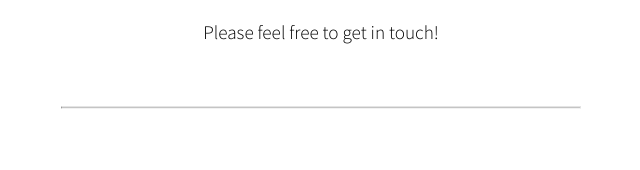
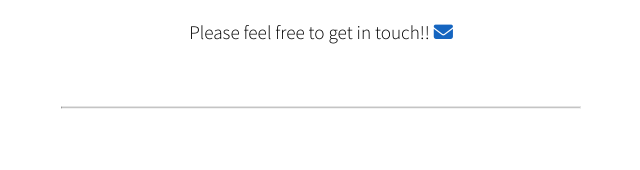
Before and after one commit to tc2718/hello-world, a plain HTML site: page index.html in a window 1280 px wide. Shown: the part 445-615 px from the top of the page, 319-959 px from the left. Drawn offline with Linux system fonts and the light colour scheme; some icons are missing.

Commit message:
add email link

```diff
--- a/index.html
+++ b/index.html
@@ -52,35 +52,18 @@
         My research is on the intersection of causal inference and distribution shift.
       </p>
       <p>
-        Please feel free to get in touch!
+        Please feel free to get in touch!!
+          <a href="tc3100@columbia.edu" title="E-Mail"><i class="fas fa-envelope"></i></a>
       </p>
 
-      <!-- Icons -->
-      <!--<ul class="icons">
-        <li>
-          <a href="" title="Institutional website"><i class="fas fa-university"></i></a>
-        </li>
-        <li>
-          <a href="" title="E-Mail"><i class="fas fa-envelope"></i></a>
-        </li>
-        <li>
-          <a href="" title="GitHub"><i class="fab fa-github"></i></a>
-        </li>
-        <li>
-          <a href="" title="LinkedIn"><i class="fab fa-linkedin"></i></a>
-        </li>
-        <li>
-          <a href="" title="NASA / ADS"><i class="ai ai-ads"></i></a>
-        </li>
-        <li>
-          <a href="" title="Google Scholar"><i class="ai ai-google-scholar"></i></a>
-        </li>
-      -->
-      </ul>
       <br>
       <hr>
       <br>
-      <h1>Research</h1>
+      <h1>Research
+      <!--<a
+              href="https://scholar.google.com/citations?user=ANLGjYgAAAAJ&hl=en&oi=sra" title="Google Scholar"><i class="ai ai-google-scholar"></i></a>
+      -->
+      </h1>
       <a href="http://https://arxiv.org/abs/2303.02011">Diagnosing Model
           Performance Under Distribution Shift</a>
       <a href="https://github.com/tc2718/disde" title="GitHub"><i class="fab fa-github"></i></a>
```
